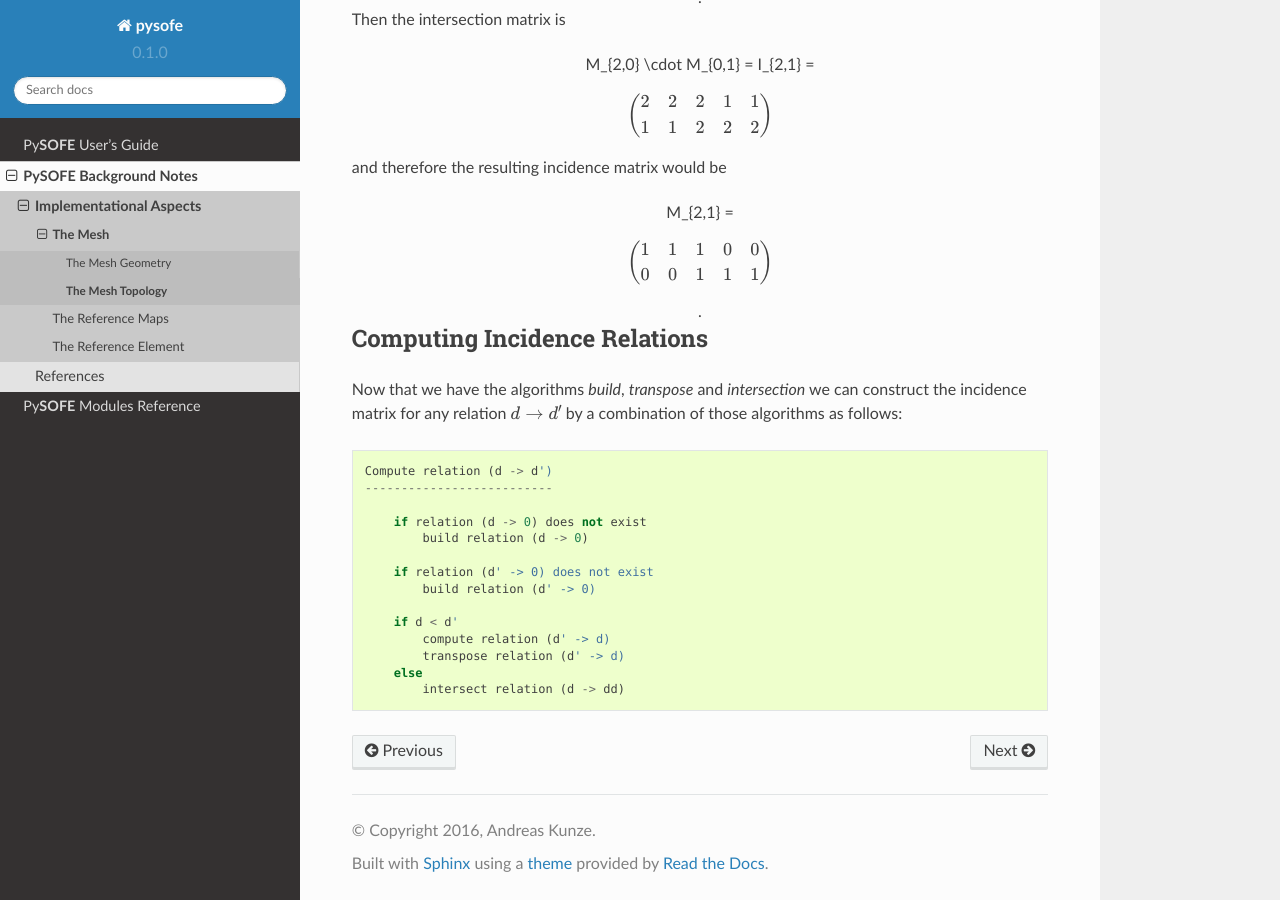
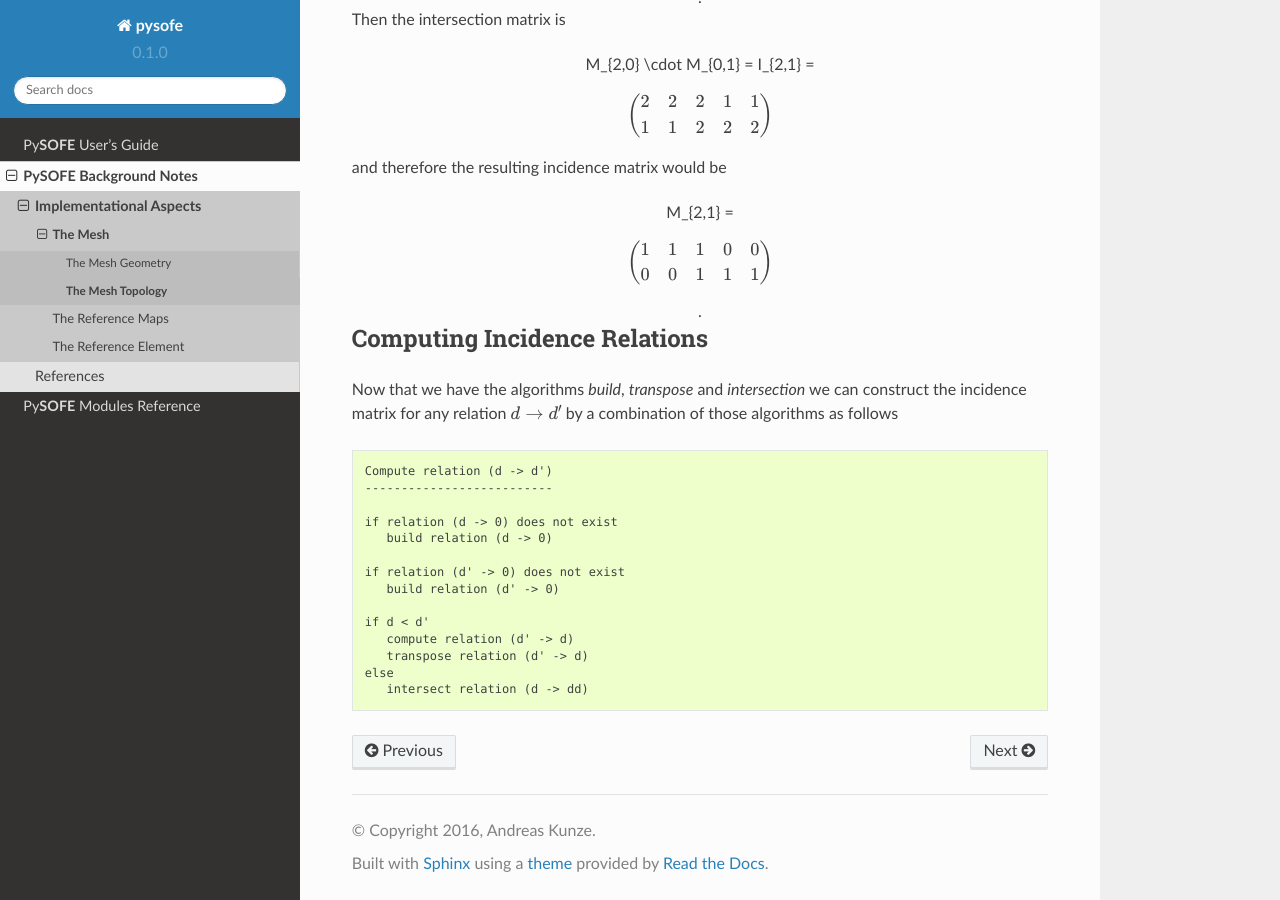
Before and after one commit to FoRomik/pysofe, a Sphinx documentation site: the page built from docs/source/notes/implementation/mesh/topology.rst, in a window 1280 px wide and 900 px high, scrolled down 7374 px. Built offline with Sphinx 7.4.7 and the Read the Docs theme 2.0.0, drawn with Linux system fonts in a browser that asks for light colours; cross-references to code outside the pages are shown as plain code.

Commit message:
minor fixes in docs

```diff
--- a/CHANGELOG.rst
+++ b/CHANGELOG.rst
@@ -1,8 +1,8 @@
 Change Log
 ==========
 
-Unreleased
-++++++++++
+Release 0.1.0
++++++++++++++
 
 Added
 -----
--- a/docs/source/notes/implementation/mesh/topology.rst
+++ b/docs/source/notes/implementation/mesh/topology.rst
@@ -436,19 +436,21 @@ Computing Incidence Relations
 
 Now that we have the algorithms *build*, *transpose* and *intersection*
 we can construct the incidence matrix for any relation :math:`d \to d'`
-by a combination of those algorithms as follows::
+by a combination of those algorithms as follows
 
-  Compute relation (d -> d')
-  --------------------------
+.. code-block:: none
 
-      if relation (d -> 0) does not exist
-          build relation (d -> 0)
+   Compute relation (d -> d')
+   --------------------------
 
-      if relation (d' -> 0) does not exist
-          build relation (d' -> 0)
+   if relation (d -> 0) does not exist
+      build relation (d -> 0)
 
-      if d < d'
-          compute relation (d' -> d)
-	  transpose relation (d' -> d)
-      else
-          intersect relation (d -> dd)
+   if relation (d' -> 0) does not exist
+      build relation (d' -> 0)
+
+   if d < d'
+      compute relation (d' -> d)
+      transpose relation (d' -> d)
+   else
+      intersect relation (d -> dd)
--- a/setup.py
+++ b/setup.py
@@ -40,7 +40,7 @@ setup(
     license='BSD License',
     author='Andreas Kunze',
     install_requires=['numpy>=1.10.4',
-                    'scipy>=0.17.0',
+                    'scipy>=0.16.1',
                     ],
     tests_require=['pytest'],
     extras_require={
```
Also changed, not shown: docs/source/guide/about.rst (+5 -4 lines).
